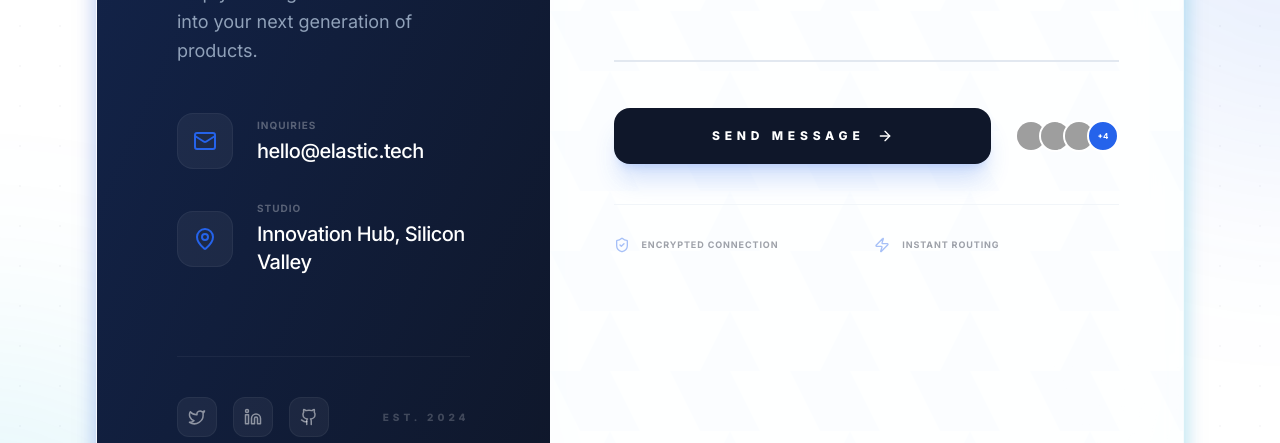
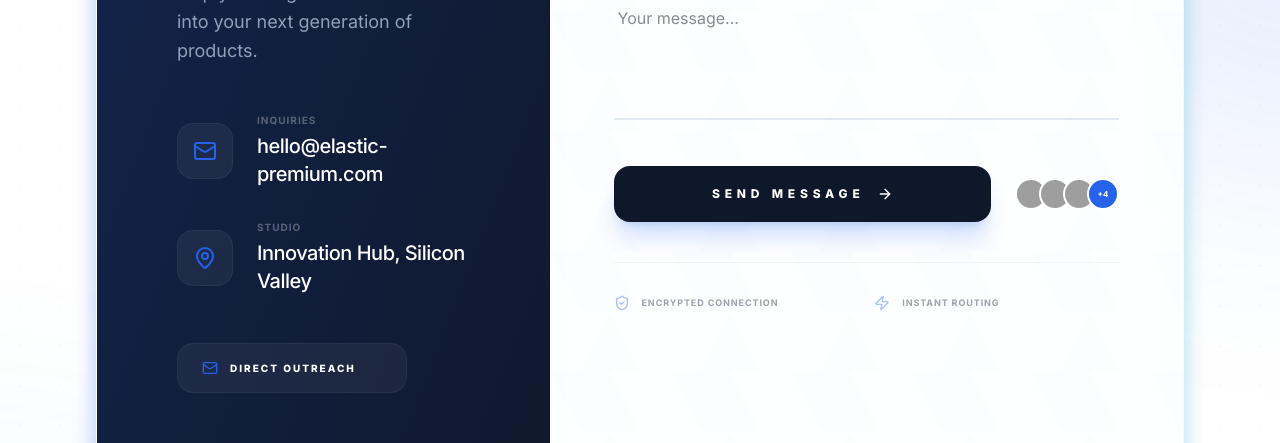
Before and after one commit to taibejaved485-afk/Elastic, a React (Vite) app: page / in a window 1280 px wide. Shown: the part 5260-5703 px from the top of the page. Built offline with nearby package versions, Linux system fonts and the light colour scheme; no server answers; grey boxes are pictures that could not be loaded.

Commit message:
feat(contact): Add direct outreach link and update email
Updates the contact section to include a new "Direct Outreach" button with a mailto link. Also, updates the general inquiries email address for clarity.

```diff
--- a/src/components/Contact.tsx
+++ b/src/components/Contact.tsx
@@ -209,7 +209,7 @@ export default function Contact() {
                     <ContactItem
                       Icon={Mail}
                       label="Inquiries"
-                      value="hello@elastic.tech"
+                      value="hello@elastic-premium.com"
                     />
                     <ContactItem
                       Icon={MapPin}
@@ -217,6 +217,17 @@ export default function Contact() {
                       value="Innovation Hub, Silicon Valley"
                     />
                   </div>
+
+                  <motion.a
+                    href="mailto:hello@elastic-premium.com?subject=Inquiry from ELΛSTIC Website"
+                    whileHover={{ scale: 1.02 }}
+                    whileTap={{ scale: 0.98 }}
+                    className="mt-10 sm:mt-12 inline-flex items-center gap-3 bg-white/5 hover:bg-white/10 px-6 py-4 rounded-2xl text-[10px] font-black uppercase tracking-[0.2em] border border-white/5 transition-all group/direct w-full sm:w-fit justify-center"
+                  >
+                    <Mail size={16} className="text-brand-blue" />
+                    <span>Direct Outreach</span>
+                    <ArrowRight size={14} className="opacity-0 -translate-x-2 group-hover/direct:opacity-100 group-hover/direct:translate-x-0 transition-all" />
+                  </motion.a>
                 </div>
 
                 <div className="mt-12 sm:mt-20 pt-8 sm:pt-10 border-t border-white/5 flex items-center justify-between relative z-10">
```
